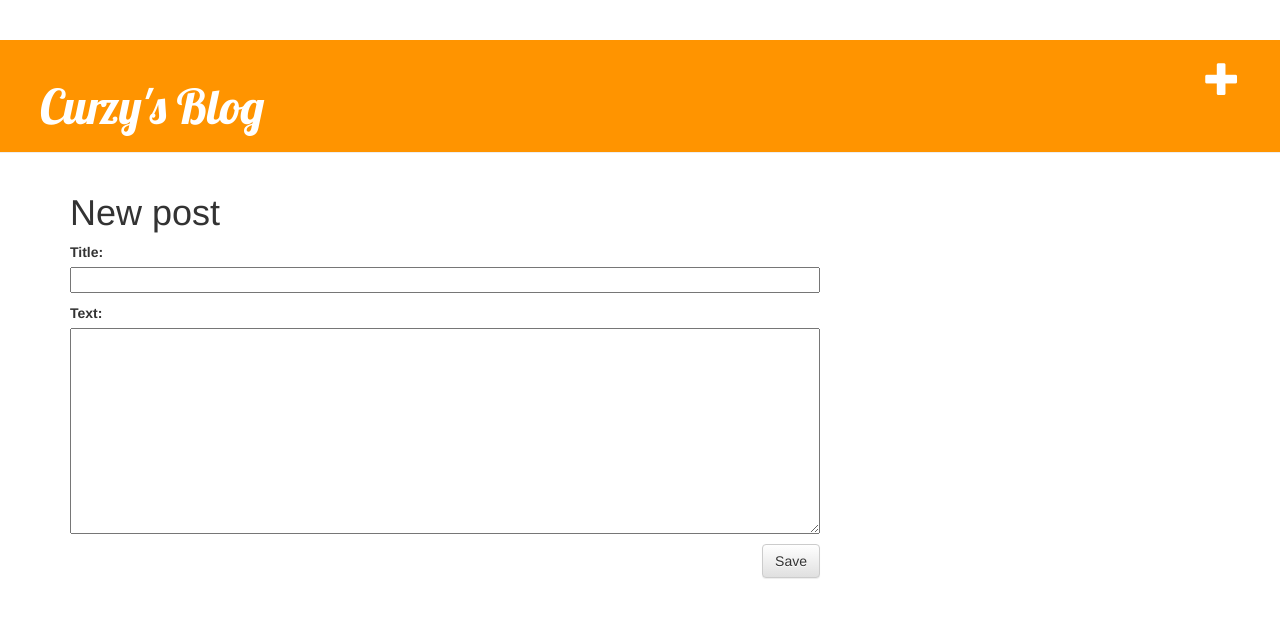
After one commit to Curzy/my-first-blog, a Django app: page /post/new/ in a window 1280 px wide. The commit adds this page. Shown: the top 618 px of the page. Run offline with Django 3.2, Linux system fonts and the light colour scheme; some libraries are stand-ins or nearby versions.

Commit message:
Added views to create/edit blog post inside the site.

```diff
--- /dev/null
+++ b/blog/forms.py
@@ -0,0 +1,8 @@
+from django import forms
+from .models import Post
+
+class PostForm(forms.ModelForm):
+
+    class Meta:
+        model = Post
+        fields = ('title', 'text',)
--- a/blog/templates/blog/base.html
+++ b/blog/templates/blog/base.html
@@ -10,14 +10,16 @@
 </head>
 
 <body>
+    {% if user.is_authenticated %}
+    <a href="{% url 'post_new' %}" class="top-menu"><span class="glyphicon glyphicon-plus"></span></a> {% endif %}
     <div class="page-header">
+        <a href="{% url 'post_new' %}" class="top-menu"><span class="glyphicon glyphicon-plus"></span></a>
         <h1><a href="/">Curzy's Blog</a></h1>
     </div>
     <div class="content container">
         <div class="row">
             <div class="col-md-8">
-            {% block content %}
-            {% endblock %}
+                {% block content %} {% endblock %}
             </div>
         </div>
     </div>
--- a/blog/templates/blog/post_detail.html
+++ b/blog/templates/blog/post_detail.html
@@ -7,6 +7,8 @@
                 {{ post.published_date }}
             </div>
         {% endif %}
+        <a class="btn btn-default" href="{% url 'post_edit' pk=post.pk %}"><span class="glyphicon glyphicon-pencil"></span></a>
+
         <h1>{{ post.title }}</h1>
         <p>{{ post.text|linebreaks }}</p>
     </div>
--- /dev/null
+++ b/blog/templates/blog/post_edit.html
@@ -0,0 +1,9 @@
+{% extends 'blog/base.html' %}
+
+{% block content %}
+    <h1>New post</h1>
+    <form method="POST" class="post-form">{% csrf_token %}
+        {{ form.as_p }}
+        <button type="submit" class="save btn btn-default">Save</button>
+    </form>
+{% endblock %}
--- a/blog/urls.py
+++ b/blog/urls.py
@@ -4,4 +4,7 @@ from . import views
 urlpatterns = [
         url(r'^$', views.post_list, name='post_list'),
         url(r'^post/(?P<pk>[0-9]+)/$', views.post_detail, name='post_detail'),
+        url(r'^post/new/$', views.post_new, name='post_new'),
+        url(r'^post/(?P<pk>[0-9]+)/edit/$', views.post_edit, name='post_edit'),
+
 ]
--- a/blog/views.py
+++ b/blog/views.py
@@ -1,6 +1,8 @@
 from django.shortcuts import render, get_object_or_404
 from django.utils import timezone
 from .models import Post
+from .forms import PostForm
+from django.shortcuts import redirect
 
 def post_list(request):
     posts = Post.objects.filter(published_date__lte=timezone.now()).order_by('published_date')
@@ -9,3 +11,30 @@ def post_list(request):
 def post_detail(request, pk):
     post = get_object_or_404(Post, pk=pk)
     return render(request, 'blog/post_detail.html', {'post': post})
+
+def post_new(request):
+    if request.method == "POST":
+        form = PostForm(request.POST)
+        if form.is_valid():
+            post = form.save(commit=False)
+            post.author = request.user
+            post.published_date = timezone.now()
+            post.save()
+            return redirect('blog.views.post_detail', pk=post.pk)
+    else:
+        form = PostForm()
+    return render(request, 'blog/post_edit.html', {'form': form})
+
+def post_edit(request, pk):
+    post = get_object_or_404(Post, pk=pk)
+    if request.method == "POST":
+        form = PostForm(request.POST, instance=post)
+        if form.is_valid():
+            post = form.save(commit=False)
+            post.author = request.user
+            post.published_date = timezone.now()
+            post.save()
+            return redirect('blog.views.post_detail', pk=post.pk)
+    else :
+        form = PostForm(instance=post)
+    return render(request, 'blog/post_edit.html', {'form': form})
```
